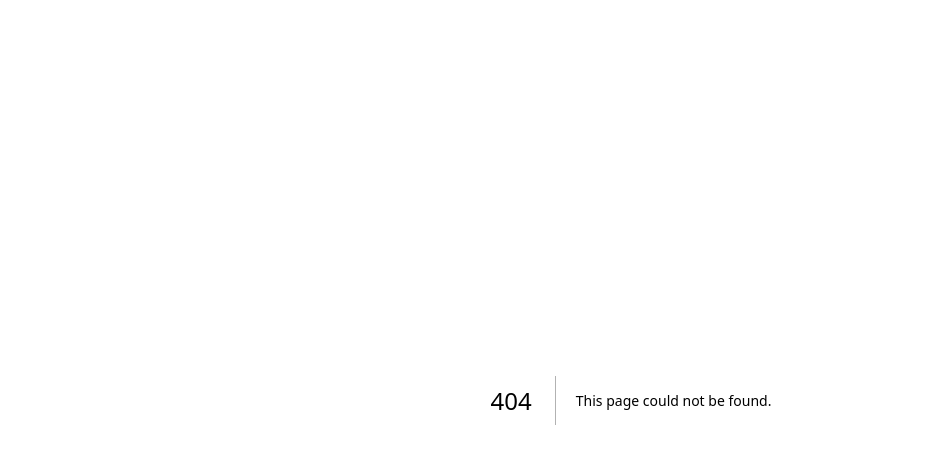
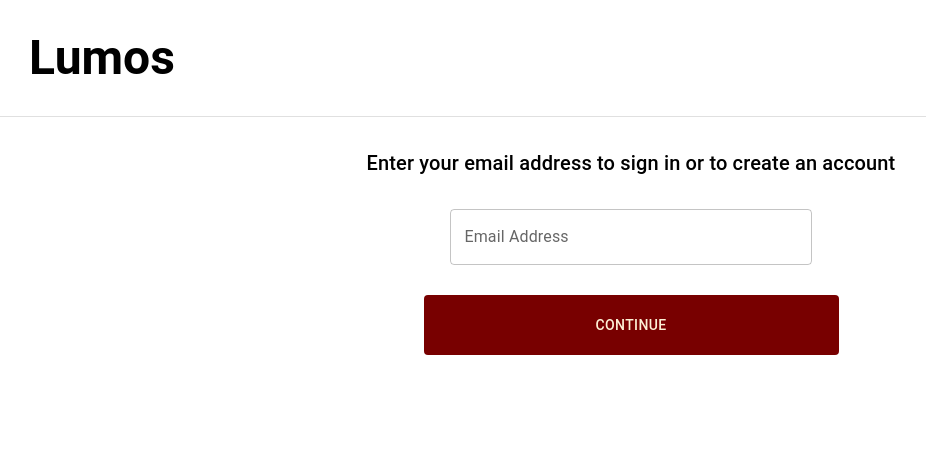
Before and after one commit to hajarziya/Lumos-Shop, a Next.js app: page /signin in a window 1280 px wide. Before the commit this address had no page. Shown: the top 464 px of the page, without its empty margins (9-935 px from the left). Built offline with nearby package versions, Linux system fonts and the light colour scheme.

Commit message:
feat: add signIn layout

```diff
--- /dev/null
+++ b/pages/signin/index.tsx
@@ -0,0 +1,9 @@
+import { SignInPage } from '@src/templates/shop'
+
+export default function SignIn () {
+  return (
+		<>
+			<SignInPage/>
+		</>
+  )
+}
--- a/src/templates/shop/index.ts
+++ b/src/templates/shop/index.ts
@@ -1 +1,2 @@
 export * from './home'
+export * from './signin'
--- /dev/null
+++ b/src/templates/shop/signin/SignInPage.styles.ts
@@ -0,0 +1,28 @@
+import { makeStyles } from '@src/theme'
+
+export default makeStyles()((theme) => ({
+  container: {
+    display: 'flex',
+    margin: '30px'
+  },
+  wrapper: {
+    display: 'flex',
+    justifyContent: 'center',
+    margin: '30px',
+    flexDirection: 'column',
+    textAlign: 'center',
+    alignItems: 'center',
+    gap: '30px'
+
+  },
+  textField: {
+    width: '30%'
+  },
+  btn: {
+    width: '415px',
+    backgroundColor: theme.palette.primary.main,
+    color: theme.palette.secondary.main,
+    height: '60px'
+  }
+
+}))
--- /dev/null
+++ b/src/templates/shop/signin/SignInPage.tsx
@@ -0,0 +1,53 @@
+import React, { useState } from 'react'
+import { Box, Button, Divider, TextField, Typography } from '@mui/material'
+import useStyles from './SignInPage.styles'
+import Link from 'next/link'
+
+export function SignInPage () {
+  const { classes } = useStyles()
+  const [showEnterEmail, setShowEnterEmail] = useState(true)
+
+  const handleContinueClick = () => {
+    setShowEnterEmail(false)
+  }
+
+  return (
+		<>
+			<Box className={classes.container}>
+				<Typography variant="h3" fontWeight="bold">Lumos</Typography>
+			</Box>
+			<Divider/>
+			{showEnterEmail ? <EnterEmail onContinueClick={handleContinueClick}/> : <EnterPassword/>}
+		</>
+  )
+}
+
+interface EnterEmailProps {
+  onContinueClick: () => void
+}
+
+export function EnterEmail ({ onContinueClick }: EnterEmailProps) {
+  const { classes } = useStyles()
+  return (
+		<Box className={classes.wrapper}>
+			<Typography variant="h6">Enter your email address to sign in or to create an account</Typography>
+			<TextField className={classes.textField} id="outlined-Email-input" label="Email Address" type="email"
+					   autoComplete="current-password"/>
+			<Button className={classes.btn} onClick={onContinueClick}>Continue</Button>
+		</Box>
+  )
+}
+
+export function EnterPassword () {
+  const { classes } = useStyles()
+  return (
+		<Box className={classes.wrapper}>
+			<Typography variant="h6">Enter password to sign in or to create an account</Typography>
+			<TextField className={classes.textField} id="outlined-password-input" label="Password" type="password"
+					   autoComplete="current-password"/>
+			<Link href="/">
+				<Button className={classes.btn}>Sign In</Button>
+			</Link>
+		</Box>
+  )
+}
--- /dev/null
+++ b/src/templates/shop/signin/index.ts
@@ -0,0 +1 @@
+export * from './SignInPage'
```
